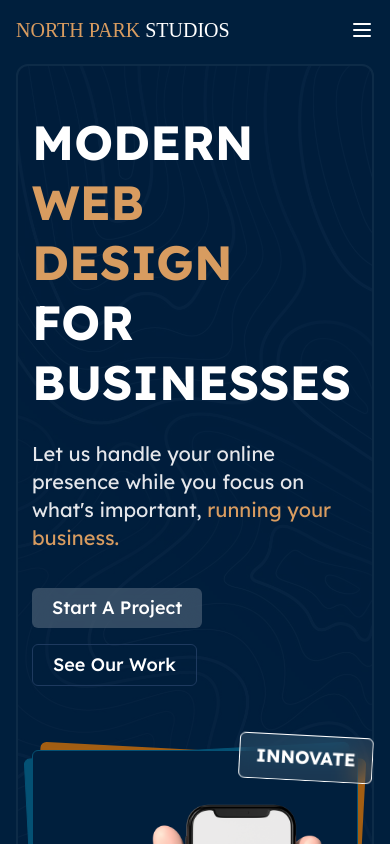
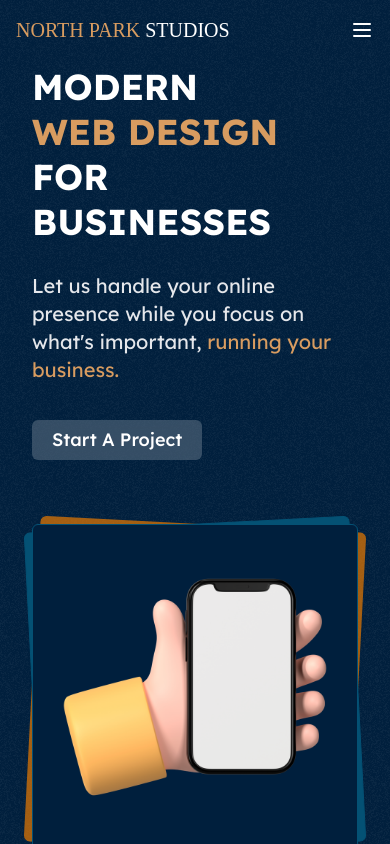
Before and after one commit to isai7710/design-studio, a React (Vite) app: page / in a window 390 px wide. Shown: the top 844 px of the page. Built offline with nearby package versions, Linux system fonts and the light colour scheme; a web font is replaced by a local one.

Commit message:
added grainy texture to hero and made changes to responsiveness

```diff
--- a/src/components/hero.tsx
+++ b/src/components/hero.tsx
@@ -1,27 +1,21 @@
 export default function Hero() {
   return (
-    <section
-      id="home"
-      className="pt-8 mt-12 md:mt-8 min-h-screen flex flex-col md:flex-row items-start relative bg-midnight-blue"
-    >
-      {/* Background image container with navy outline */}
+    <section className="pt-8 md:pt-18 lg:pt-24 min-h-[80vh] flex flex-col md:flex-row items-start relative bg-midnight-blue">
       <div
-        className="absolute inset-0 m-4 md:m-8 rounded-2xl overflow-hidden opacity-5 border-2 border-white rounded-xl"
+        className="absolute inset-0 opacity-50"
         style={{
-          backgroundImage: "url('/4048090.jpg')",
-          backgroundSize: "cover",
-          backgroundPosition: "center",
+          backgroundImage: "url('/grainy-texture.png')",
         }}
       ></div>
 
-      <div className="w-full md:w-1/2 p-8 md:p-16 flex flex-col justify-center relative z-10">
-        <div className="relative">
-          <h1 className="text-5xl md:text-4xl lg:text-5xl font-bold leading-tight mb-4 relative">
-            <span className="block">MODERN</span>
-            <span className="block text-desert-sun">WEB DESIGN</span>
-            <span className="block">FOR BUSINESSES</span>
-          </h1>
-        </div>
+      <div className="w-full md:w-1/2 p-8 xl:ml-12 flex flex-col justify-start sm:justify-center relative z-10">
+        <h1 className="text-4xl md:text-5xl 2xl:text-6xl xl:pt-8 font-bold leading-tight mb-4">
+          <span className="block">
+            MODERN <span className="hidden xl:inline">AND SLEEK</span>
+          </span>
+          <span className="block text-desert-sun">WEB DESIGN</span>
+          <span className="block">FOR BUSINESSES</span>
+        </h1>
         <p className="text-xl mb-6 max-w-md text-gray-200 bg-navy-dark/70 py-3 rounded-lg">
           Let us handle your online presence while you focus on what's
           important,{" "}
@@ -35,13 +29,6 @@ export default function Hero() {
           >
             Start A Project
           </a>
-
-          <a
-            href="#work"
-            className="flex items-center px-5 py-1.5 bg-transparent text-white rounded-md hover:bg-[#1E3A5F] transition-colors text-lg font-medium border border-[#1E3A5F]"
-          >
-            See Our Work
-          </a>
         </div>
       </div>
       <div className="w-full md:w-1/2 p-8 md:p-16 relative">
@@ -52,11 +39,8 @@ export default function Hero() {
             <img
               src="/5999404.png"
               alt="Creative design process"
-              className="w-full h-auto rounded-md"
+              className="w-full h-auto rounded-md z-10"
             />
-            <div className="absolute -top-4 -right-4 bg-white/10 backdrop-blur-md px-4 py-2 rounded-md border border-white transform rotate-3">
-              <span className="text-white font-bold text-lg">INNOVATE</span>
-            </div>
           </div>
         </div>
       </div>
```
